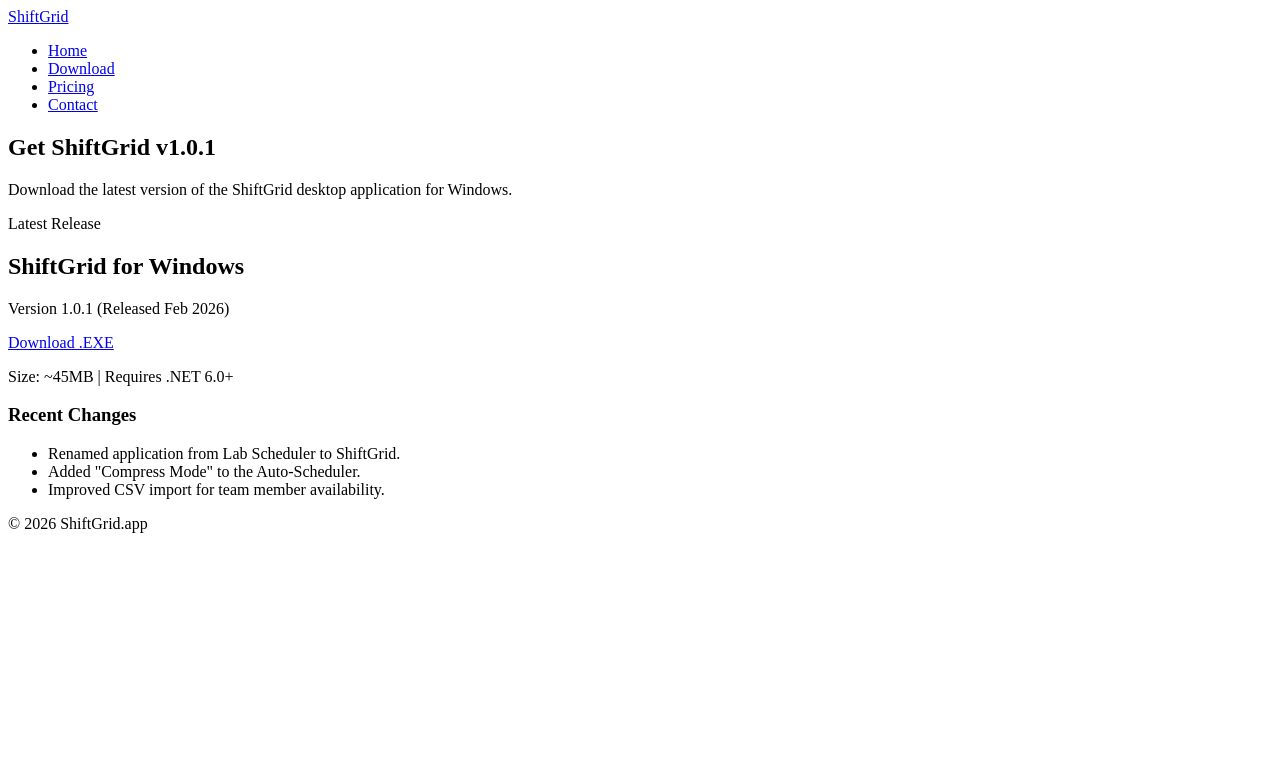
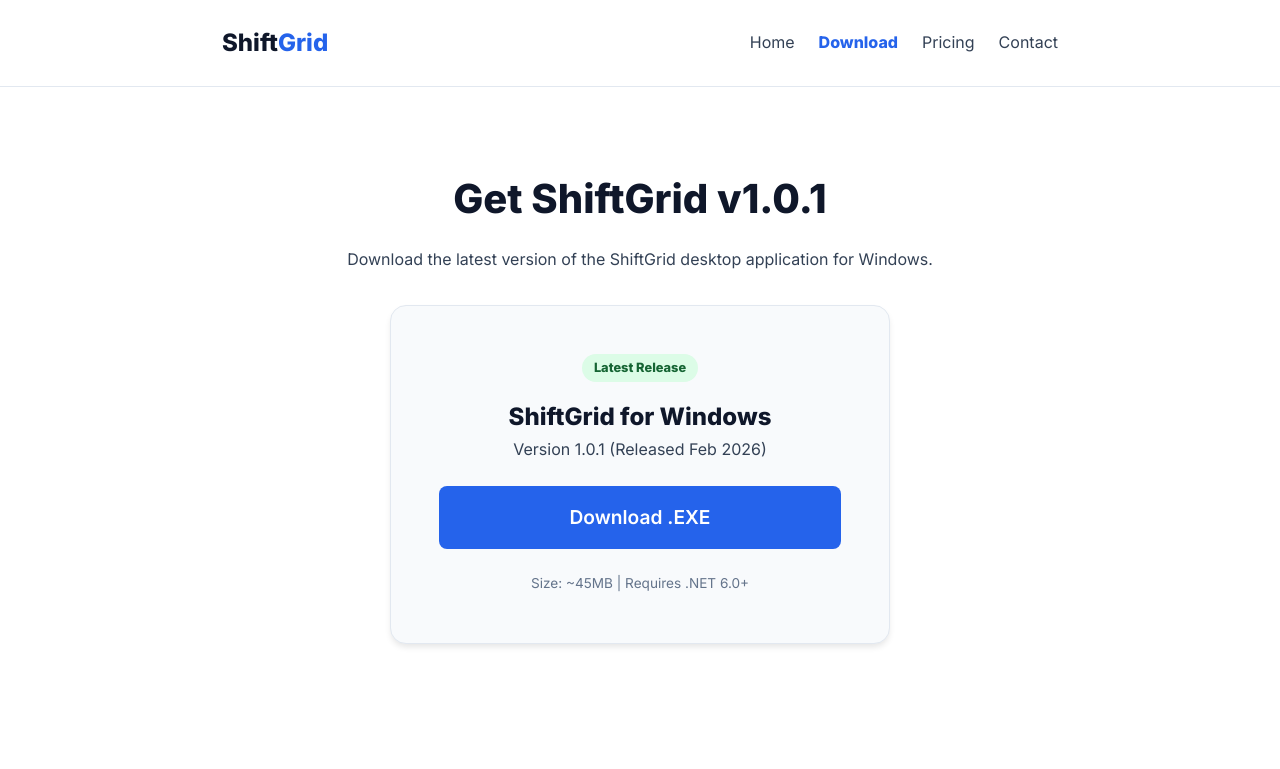
Before and after one commit to babrock89/shiftgrid-site, a plain HTML site: page download.html in a window 1280 px wide. Shown: the top 769 px of the page. Drawn offline with Linux system fonts and the light colour scheme.

Commit message:
Update style.css

```diff
--- a/style.css
+++ b/style.css
@@ -1,69 +1,63 @@
-/* Sidebar Layout Logic */
-.manual-grid {
-    display: flex;
-    gap: 4rem;
-    padding-top: 3rem;
+:root {
+    --primary: #2563eb;
+    --dark: #0f172a;
+    --text: #334155;
+    --border: #e2e8f0;
+    --light-bg: #f8fafc;
 }
 
-.manual-nav {
-    flex: 0 0 250px;
-    position: sticky;
-    top: 100px;
-    height: fit-content;
+* { margin: 0; padding: 0; box-sizing: border-box; }
+
+body {
+    font-family: 'Inter', sans-serif;
+    color: var(--text);
+    line-height: 1.6;
+    background: #ffffff;
 }
 
-.manual-nav h3 {
-    text-transform: uppercase;
-    font-size: 0.75rem;
-    letter-spacing: 1px;
-    color: #94a3b8;
+.container { max-width: 900px; margin: 0 auto; padding: 0 2rem; }
+
+/* Navigation */
+nav { padding: 1.5rem 0; border-bottom: 1px solid var(--border); background: #fff; }
+nav .container { display: flex; justify-content: space-between; align-items: center; }
+.logo { font-size: 1.5rem; font-weight: 800; color: var(--dark); text-decoration: none; }
+.logo span { color: var(--primary); }
+.nav-links { list-style: none; display: flex; gap: 1.5rem; }
+.nav-links a { text-decoration: none; color: var(--text); font-weight: 500; }
+.nav-links a.active { color: var(--primary); font-weight: 700; }
+
+/* Content Sections */
+h1 { font-size: 2.5rem; color: var(--dark); margin: 2rem 0 1rem; }
+h2 { color: var(--dark); }
+
+/* Download Page Specifics */
+.download-hero { text-align: center; padding: 3rem 0; }
+.download-card {
+    background: var(--light-bg);
+    border: 1px solid var(--border);
+    padding: 3rem;
+    border-radius: 16px;
+    margin: 2rem auto;
+    max-width: 500px;
+    box-shadow: 0 4px 6px -1px rgba(0, 0, 0, 0.1);
+}
+.version-badge {
+    background: #dcfce7;
+    color: #166534;
+    display: inline-block;
+    padding: 4px 12px;
+    border-radius: 99px;
+    font-size: 0.8rem;
+    font-weight: 700;
     margin-bottom: 1rem;
 }
+.btn { padding: 0.8rem 1.5rem; border-radius: 8px; text-decoration: none; font-weight: 600; display: inline-block; transition: 0.2s; }
+.btn-primary { background: var(--primary); color: white; }
+.btn-primary:hover { background: #1d4ed8; transform: translateY(-1px); }
+.btn-large { font-size: 1.2rem; padding: 1rem 2rem; width: 100%; margin: 1.5rem 0; }
+.file-info { font-size: 0.85rem; color: #64748b; }
 
-.manual-nav ul {
-    list-style: none;
-    border-left: 2px solid #e2e8f0;
-}
+.changelog { margin-top: 3rem; border-top: 1px solid var(--border); padding-top: 2rem; }
+.changelog ul { margin-left: 1.5rem; margin-top: 1rem; }
 
-.manual-nav li a {
-    display: block;
-    padding: 0.5rem 1.5rem;
-    text-decoration: none;
-    color: #64748b;
-    font-weight: 500;
-    margin-left: -2px;
-}
-
-.manual-nav li a:hover, .manual-nav li a.active {
-    color: var(--primary);
-    border-left: 2px solid var(--primary);
-}
-
-.manual-content {
-    flex: 1;
-}
-
-.manual-content article {
-    margin-bottom: 5rem;
-    scroll-margin-top: 120px;
-}
-
-.manual-content h2 {
-    font-size: 2rem;
-    margin-bottom: 1rem;
-    color: var(--dark);
-}
-
-/* Specific UI Components */
-.workflow-box {
-    background: #f1f5f9;
-    padding: 1.5rem;
-    border-radius: 8px;
-    margin-top: 1.5rem;
-    border-left: 4px solid var(--primary);
-}
-
-.workflow-box ol {
-    margin-top: 0.5rem;
-    margin-left: 1.25rem;
-}
+footer { padding: 4rem 0 2rem; text-align: center; color: #94a3b8; font-size: 0.9rem; }
```
